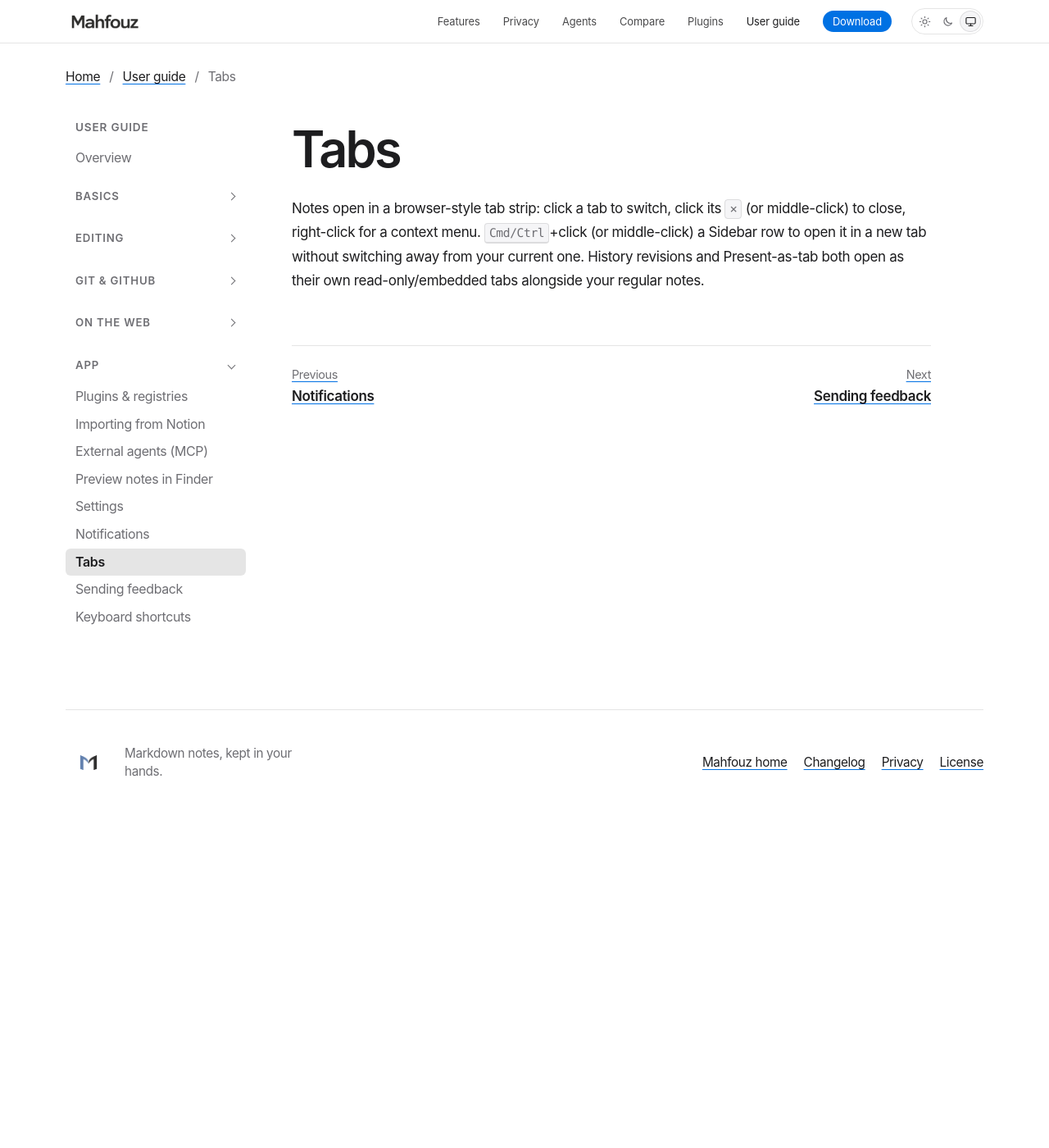
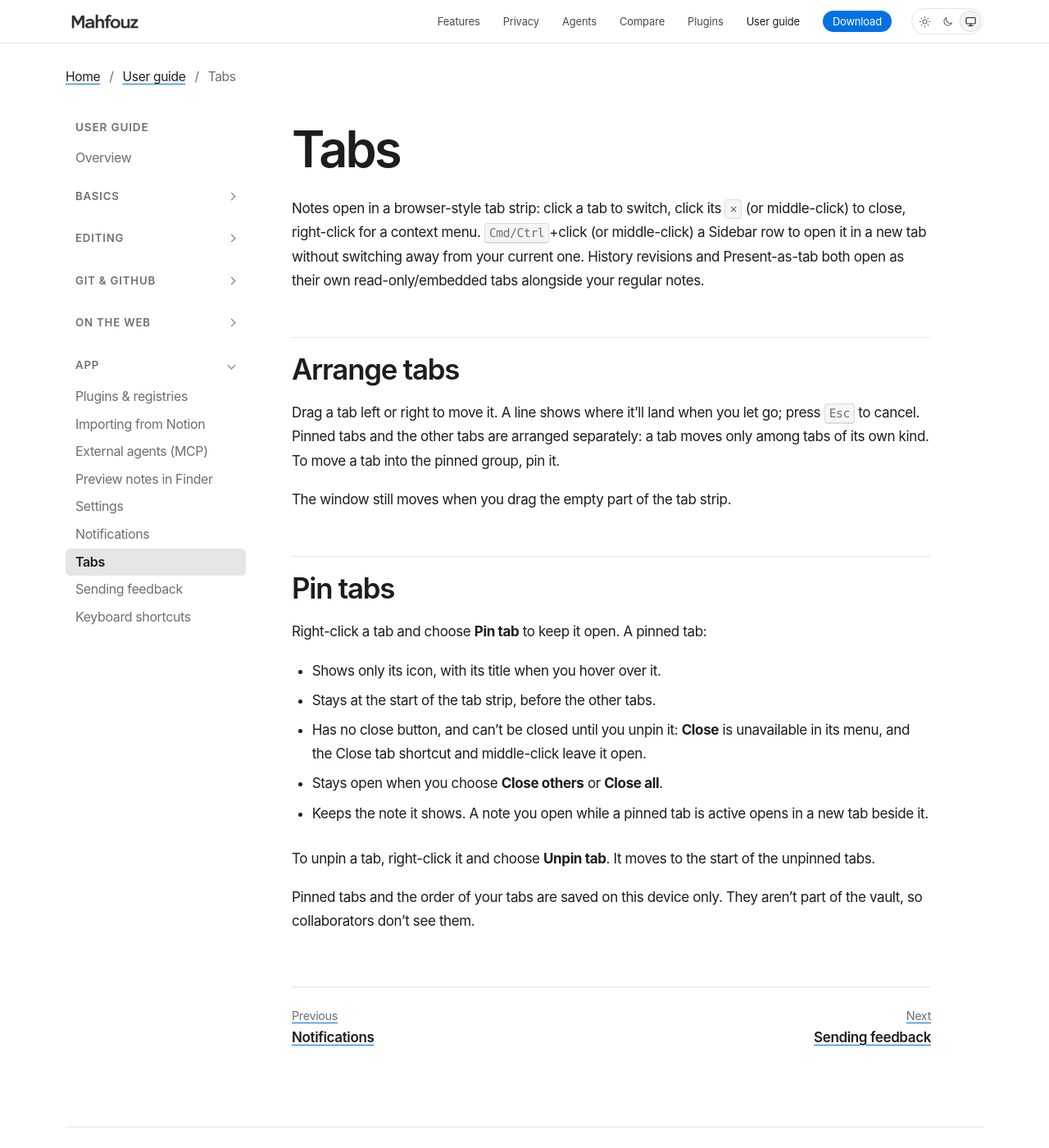
Before and after one commit to mahfouz-app/docs, a Jekyll site: the page built from guide/tabs.md, in a window 1280 px wide and 1400 px high. Shown: the whole window at 82% size. Built offline with Jekyll 4.4.1, drawn with Linux system fonts in a browser that asks for light colours.

Commit message:
Guide: arrange and pin tabs
Drag a tab to move it within its group; pin a tab to keep it first, as
its icon, and open until it's unpinned.

Co-Authored-By: Claude Opus 5.5 <noreply@anthropic.com>

```diff
--- a/guide/tabs.md
+++ b/guide/tabs.md
@@ -11,3 +11,31 @@ Notes open in a browser-style tab strip: click a tab to switch, click its
 without switching away from your current one. History revisions and
 Present-as-tab both open as their own read-only/embedded tabs alongside
 your regular notes.
+
+## Arrange tabs
+
+Drag a tab left or right to move it. A line shows where it'll land when
+you let go; press <kbd>Esc</kbd> to cancel. Pinned tabs and the other tabs
+are arranged separately: a tab moves only among tabs of its own kind. To
+move a tab into the pinned group, pin it.
+
+The window still moves when you drag the empty part of the tab strip.
+
+## Pin tabs
+
+Right-click a tab and choose **Pin tab** to keep it open. A pinned tab:
+
+- Shows only its icon, with its title when you hover over it.
+- Stays at the start of the tab strip, before the other tabs.
+- Has no close button, and can't be closed until you unpin it: **Close**
+  is unavailable in its menu, and the Close tab shortcut and middle-click
+  leave it open.
+- Stays open when you choose **Close others** or **Close all**.
+- Keeps the note it shows. A note you open while a pinned tab is active
+  opens in a new tab beside it.
+
+To unpin a tab, right-click it and choose **Unpin tab**. It moves to the
+start of the unpinned tabs.
+
+Pinned tabs and the order of your tabs are saved on this device only. They
+aren't part of the vault, so collaborators don't see them.
```
Also changed, not shown: other parts of guide/tabs.md (+1 -1 lines).
